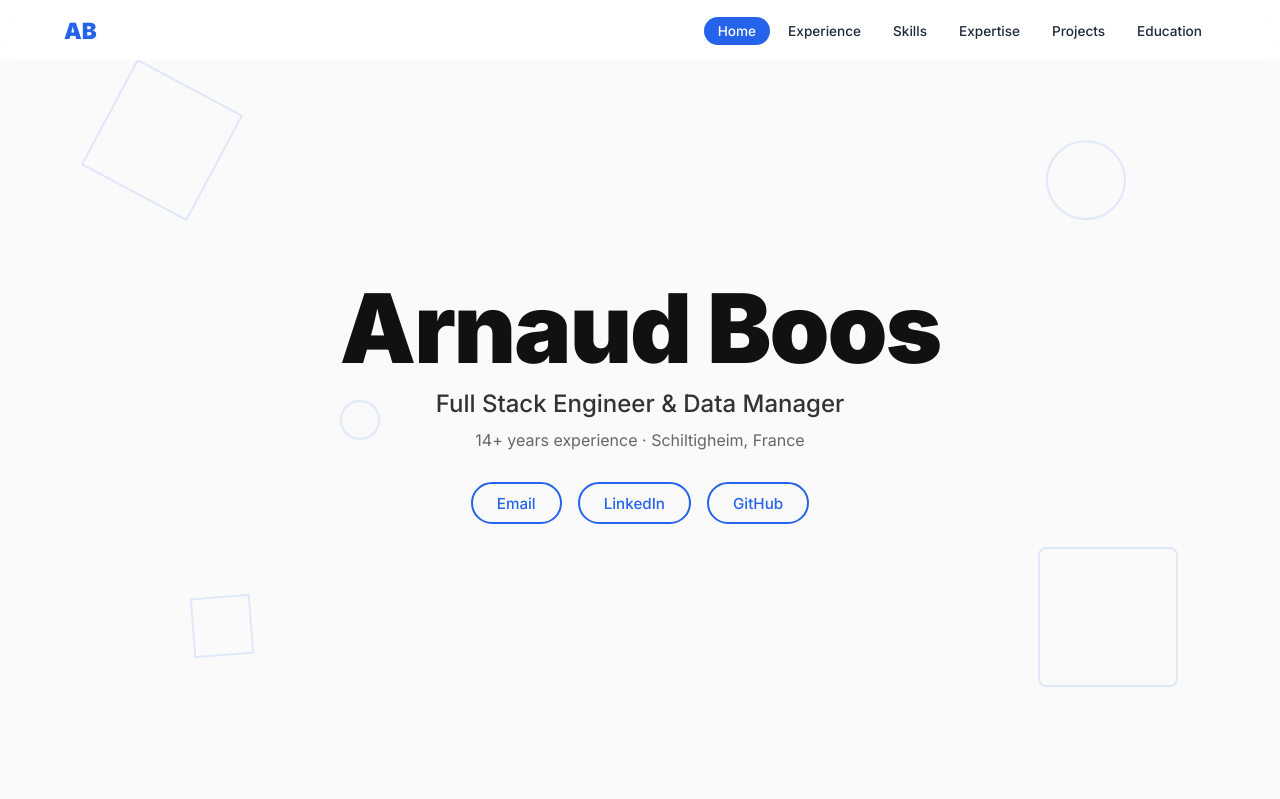
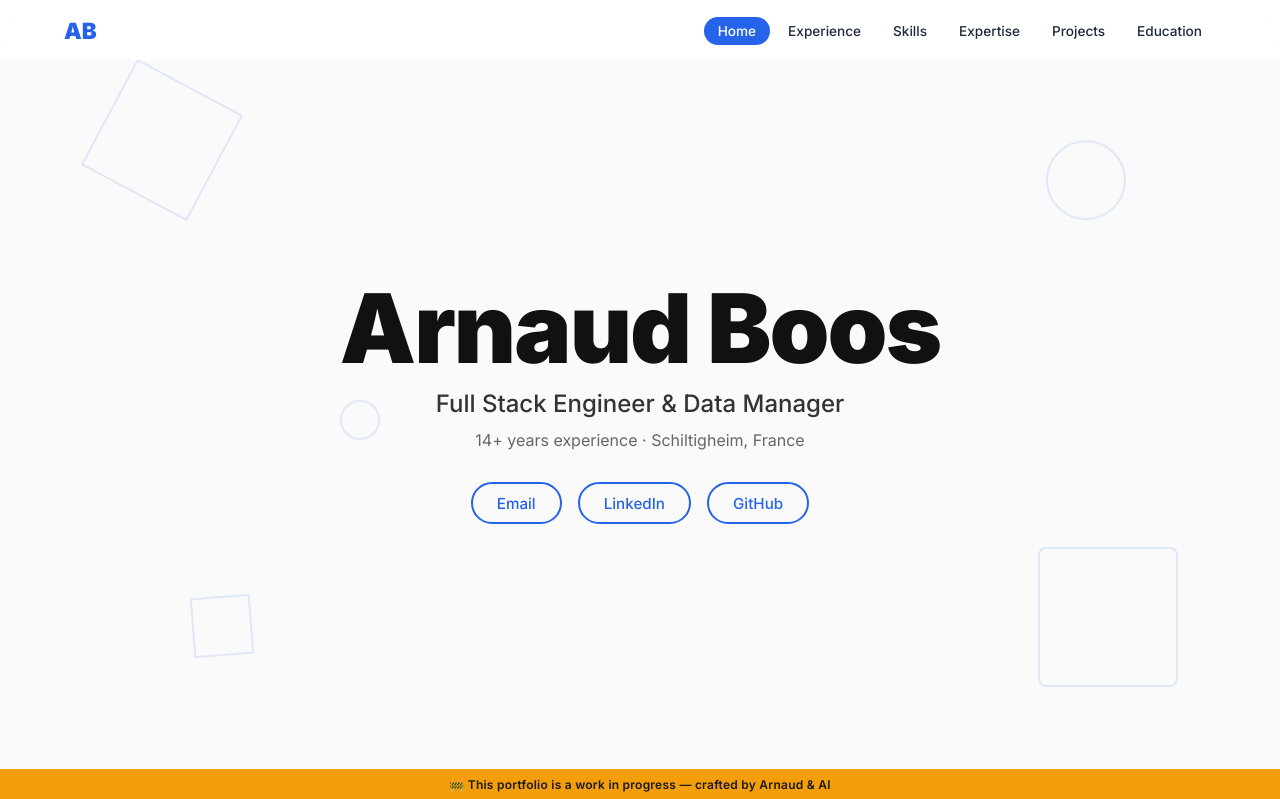
Before and after one commit to boosarnaud-lang/boosarnaud-lang.github.io, a React (Vite) app in the folder portfolio-react/: page / in a window 1280 px wide. Shown: the top 799 px of the page. Built offline with nearby package versions, Linux system fonts and the light colour scheme.

Commit message:
feat: add work-in-progress banner

```diff
--- a/portfolio-react/src/App.css
+++ b/portfolio-react/src/App.css
@@ -27,6 +27,21 @@ section {
   display: flex;
   align-items: center;
   justify-content: center;
+}
+
+.wip-banner {
+  position: fixed;
+  bottom: 0;
+  left: 0;
+  right: 0;
+  z-index: 99999;
+  background: #f59e0b;
+  color: #1a1a1a;
+  text-align: center;
+  padding: 8px 16px;
+  font-size: 0.75rem;
+  font-weight: 600;
+  letter-spacing: 0.02em;
 }
 
 .footer {
--- a/portfolio-react/src/App.jsx
+++ b/portfolio-react/src/App.jsx
@@ -10,6 +10,9 @@ import './App.css'
 function App() {
   return (
     <>
+      <div className="wip-banner">
+        🚧 This portfolio is a work in progress — crafted by Arnaud & AI
+      </div>
       <Nav />
       <Hero />
       <Experience />
```
Also changed, not shown: 4 other files (tests, documents, lock files or other folders).
